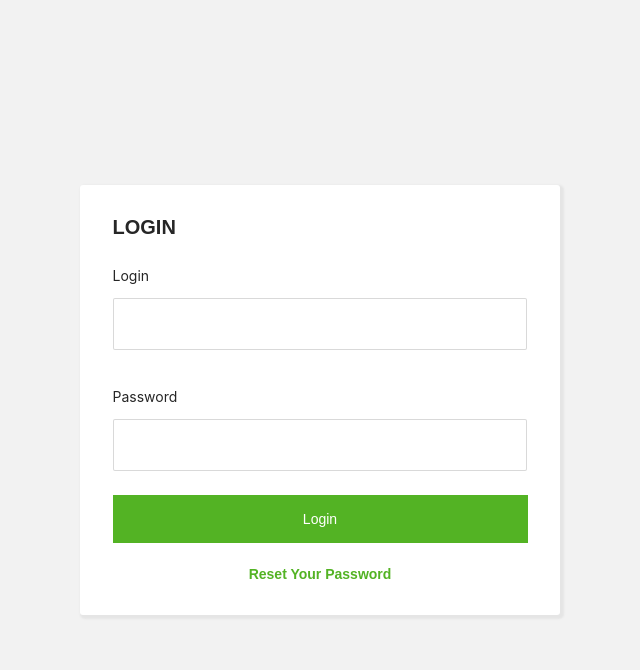
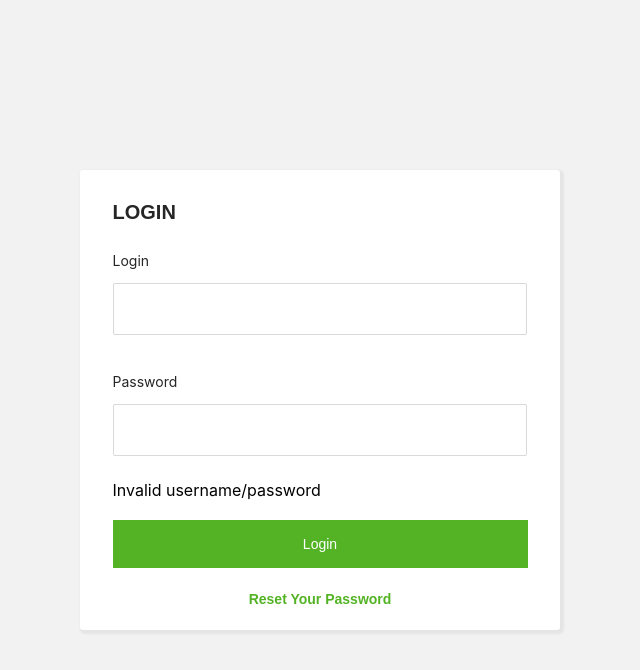
Before and after one commit to GurgenBaghdasaryan/react, a React (Create React App) app: page /login in a window 1280 px wide. Both pictures are taken after a click on the button "Login". Shown: the top 670 px of the page, without its empty margins (320-960 px from the left). Built offline with nearby package versions, Linux system fonts and the light colour scheme; no server answers.

Commit message:
add validation

```diff
--- a/src/UserContext/index.js
+++ b/src/UserContext/index.js
@@ -5,10 +5,13 @@ export const UserContext = createContext();
 const UserProvider = ({ children }) => {
   const getToken = localStorage.getItem("access_token");
   const [token, setToken] = useState(getToken);
+  const [disable, setDisable] = useState(false);
 
   const values = {
     token,
+    disable,
     setToken,
+    setDisable,
   };
   return <UserContext.Provider value={values}>{children}</UserContext.Provider>;
 };
--- a/src/components/Login/LoginContent/index.jsx
+++ b/src/components/Login/LoginContent/index.jsx
@@ -1,9 +1,18 @@
-import React from "react";
+import React, { useContext, useState } from "react";
 import Button from "../../shared/Button/index";
+import { UserContext } from "../../../UserContext";
 import { StyledInput, StyledParagraph } from "./styles";
 
 const LoginContent = ({ loginEvent, values }) => {
-  const { setLoginField, setPasswordField } = values;
+  const { loginField, passwordField, setLoginField, setPasswordField } = values;
+  const context = useContext(UserContext);
+  const { disable, setDisable } = context;
+
+  const check = () => {
+    if (!loginField || !passwordField || !context.token) {
+      setDisable(true);
+    }
+  };
 
   return (
     <>
@@ -17,8 +26,9 @@ const LoginContent = ({ loginEvent, values }) => {
         onChange={(e) => setPasswordField(e.target.value)}
         type="password"
       />
+      {disable && <div>Invalid username/password</div>}
       <br />
-      <Button clickEvent={loginEvent} />
+      <Button clickEvent={loginEvent} check={check} />
       <br />
     </>
   );
--- a/src/components/Login/index.jsx
+++ b/src/components/Login/index.jsx
@@ -8,10 +8,11 @@ import { StyledLoginPage, StyledHeading, StyledParagraph } from "./styles";
 const Login = () => {
   const [loginField, setLoginField] = useState("");
   const [passwordField, setPasswordField] = useState("");
-
-  const { setToken } = useContext(UserContext);
+  const { setToken, setDisable } = useContext(UserContext);
 
   const values = {
+    loginField,
+    passwordField,
     setLoginField,
     setPasswordField,
   };
@@ -27,7 +28,8 @@ const Login = () => {
         localStorage.setItem("access_token", result.data.access_token);
         setToken(result.data.access_token);
         history.push("/");
-      });
+      })
+      .catch((e) => setDisable(true));
   };
 
   return (
--- a/src/components/Login/styles.js
+++ b/src/components/Login/styles.js
@@ -5,7 +5,7 @@ export const StyledLoginPage = styled.div`
   justify-content: center;
   background: #fff;
   width: 480px;
-  height: 430px;
+  height: auto;
   border-radius: 3px;
   box-shadow: 2px 2px 2px 2px #e5e5e5;
   align-self: center;
--- a/src/components/User/index.jsx
+++ b/src/components/User/index.jsx
@@ -8,7 +8,8 @@ import { StyledButton } from "./styles";
 const User = () => {
   const { setToken } = useContext(UserContext);
   const [data, setData] = useState([]);
-
+  const context = useContext(UserContext);
+  const { setDisable } = context;
   const history = useHistory();
   const getToken = localStorage.getItem("access_token");
 
@@ -29,6 +30,7 @@ const User = () => {
     history.push("/login");
     localStorage.removeItem("access_token");
     setToken("");
+    setDisable("");
   };
 
   return (
```
